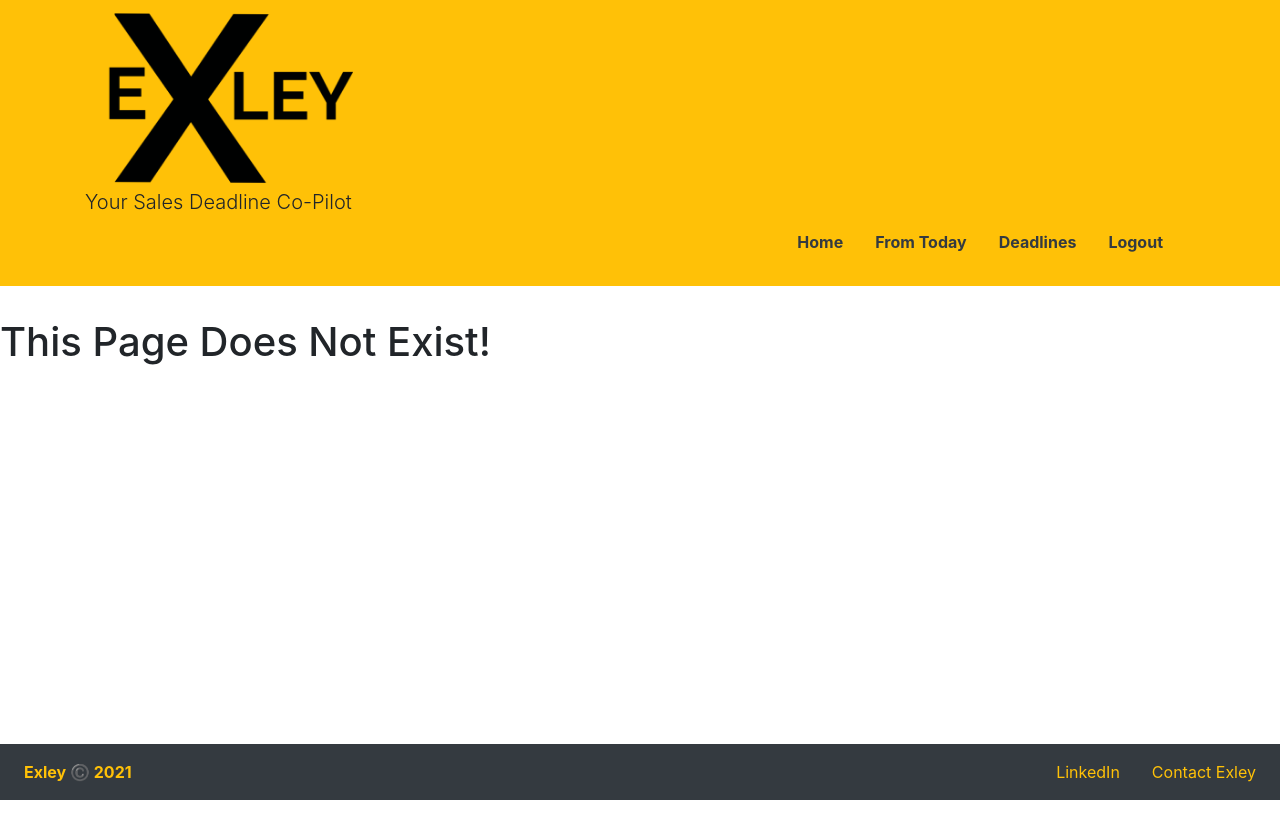
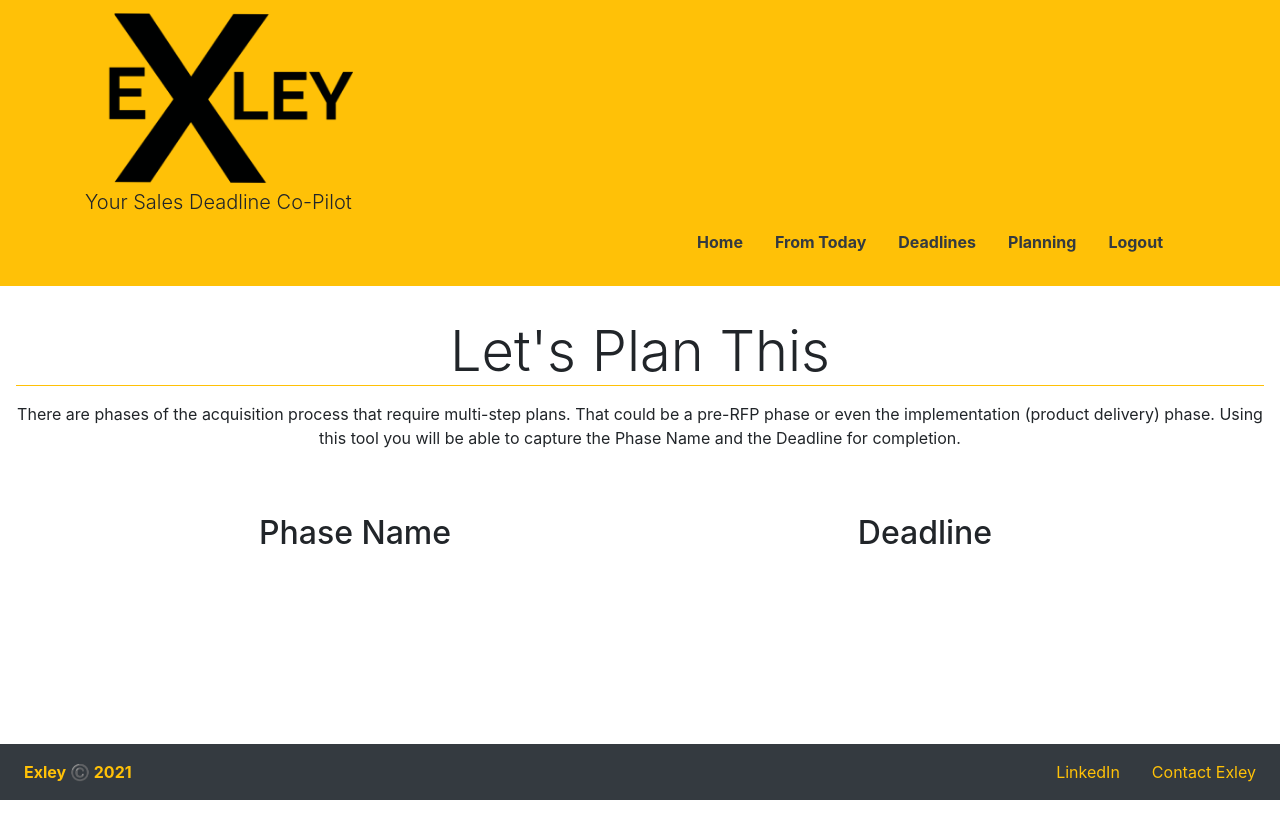
Before and after one commit to Jonathan-84/Project-Gates, a React (Create React App) app in the folder client/: page /Planning in a window 1280 px wide. Shown: the top 838 px of the page. Before the commit the page ends 800 px from the top, so only its background shows below. Built offline with nearby package versions, Linux system fonts and the light colour scheme; sample sign-in values are in the browser's storage.

Commit message:
styled the initial planning page

```diff
--- a/client/src/App.js
+++ b/client/src/App.js
@@ -13,6 +13,7 @@ import Welcome from './pages/Welcome';
 //import Systac from './pages/Systac';
 //import Implementation from '../components/Implementation';
 import Future from './pages/Future';
+import Planning from './pages/Planning';
 import Auth from './utils/auth';
 
 import ProtectedRoute from './components/Core/ProtectedRoute'
@@ -46,6 +47,7 @@ const App = () => {
             <ProtectedRoute exact path="/Welcome" component={Welcome} auth={Auth.loggedIn()} />
             <ProtectedRoute exact path="/fromNow" component={fromNow} auth={Auth.loggedIn()} />
             <ProtectedRoute exact path="/Future" component={Future} auth={Auth.loggedIn()} />
+            <ProtectedRoute exact path="/Planning" component={Planning} auth={Auth.loggedIn()} />
             <Route exact path="/login" component={Login} />
             <Route exact path="/signup" component={Signup} />
 
--- a/client/src/components/Core/Navbar.js
+++ b/client/src/components/Core/Navbar.js
@@ -35,6 +35,9 @@ function AppNavbar(){
                   <li className='nav-item active'>
                   <Link to="/Future" className="link-text text-dark m-3 font-weight-bold  main-link">Deadlines</Link>
                   </li>
+                  <li className='nav-item active'>
+                  <Link to="/Planning" className="link-text text-dark m-3 font-weight-bold  main-link">Planning</Link>
+                  </li>
                   <br />
                   <li className='nav-item active'>
                   <Link to="/" onClick={Auth.logout}className="link-text text-dark m-3 font-weight-bold main-link">Logout</Link>
--- /dev/null
+++ b/client/src/pages/Planning.js
@@ -0,0 +1,41 @@
+import React from 'react';
+import PhaseOne from '../components/Planning/PhaseOne';
+
+// POst dem day deployment, unblock implementation.
+// Path starts here, then goes to Systac to unblock the functionality
+//
+
+function Planning(){
+
+
+    return (
+        <>
+
+        <h2 className="display-4 text-center m-3 border-bottom border-warning">Let's Plan This</h2>
+        <p className="m-3 text-md-center text-sm-left"> There are phases of the acquisition process that require
+        multi-step plans. That could be a pre-RFP phase or even the implementation (product delivery) phase.
+        Using this tool you will be able to capture the Phase Name and the Deadline for completion.
+        </p>
+        <br></br>
+        <br></br>
+        <div className="container">
+        <div className='row'>
+        <div className=" col-6 mx-auto">
+          <h2 className="text-center">Phase Name</h2>
+          </div>
+          <div className=" col-6 mx-auto">
+              <h2 className="text-center">Deadline</h2>
+              </div>
+              </div>
+              </div>
+
+<br></br>
+        <section className='vh-100'>
+     {/*   <PhaseOne></PhaseOne> */}
+      </section>
+      </>
+    );
+
+}
+
+export default Planning;
```
Also changed, not shown: client/src/components/Planning/PhaseOne.js (added).
